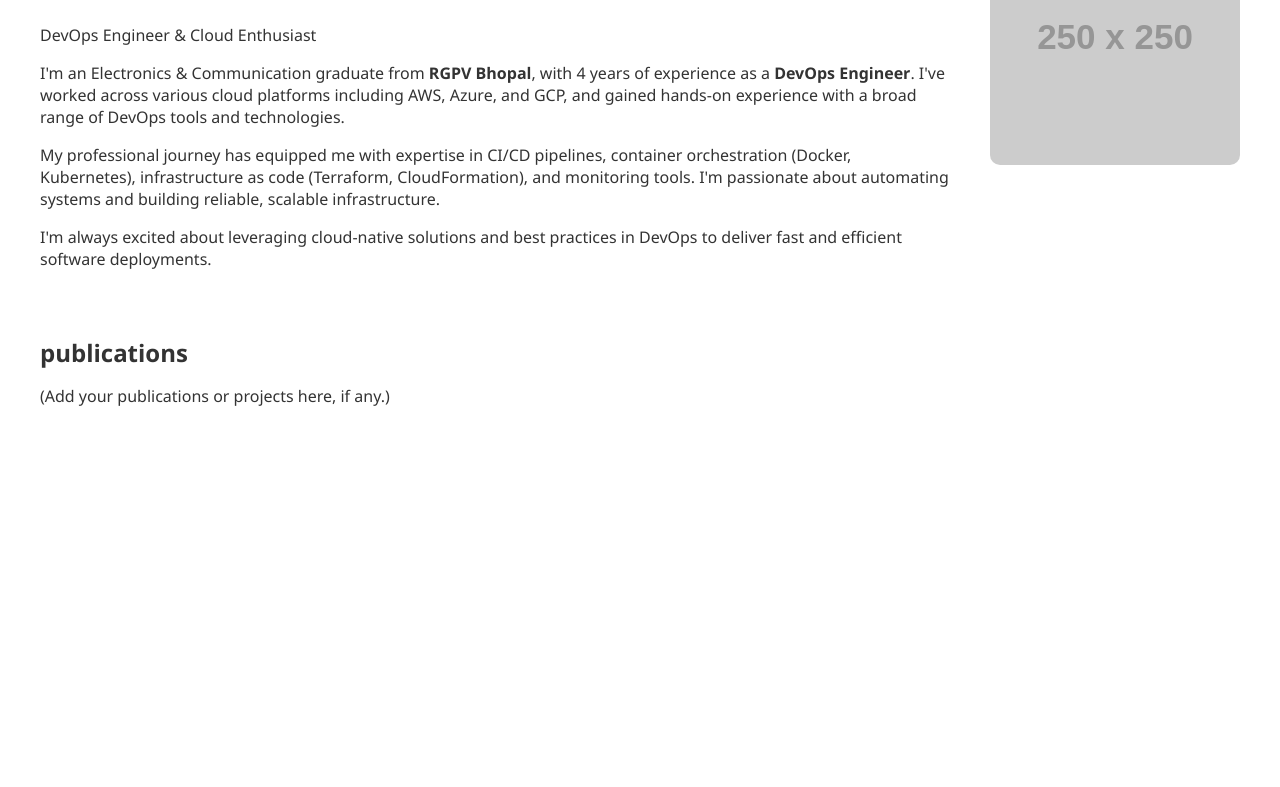
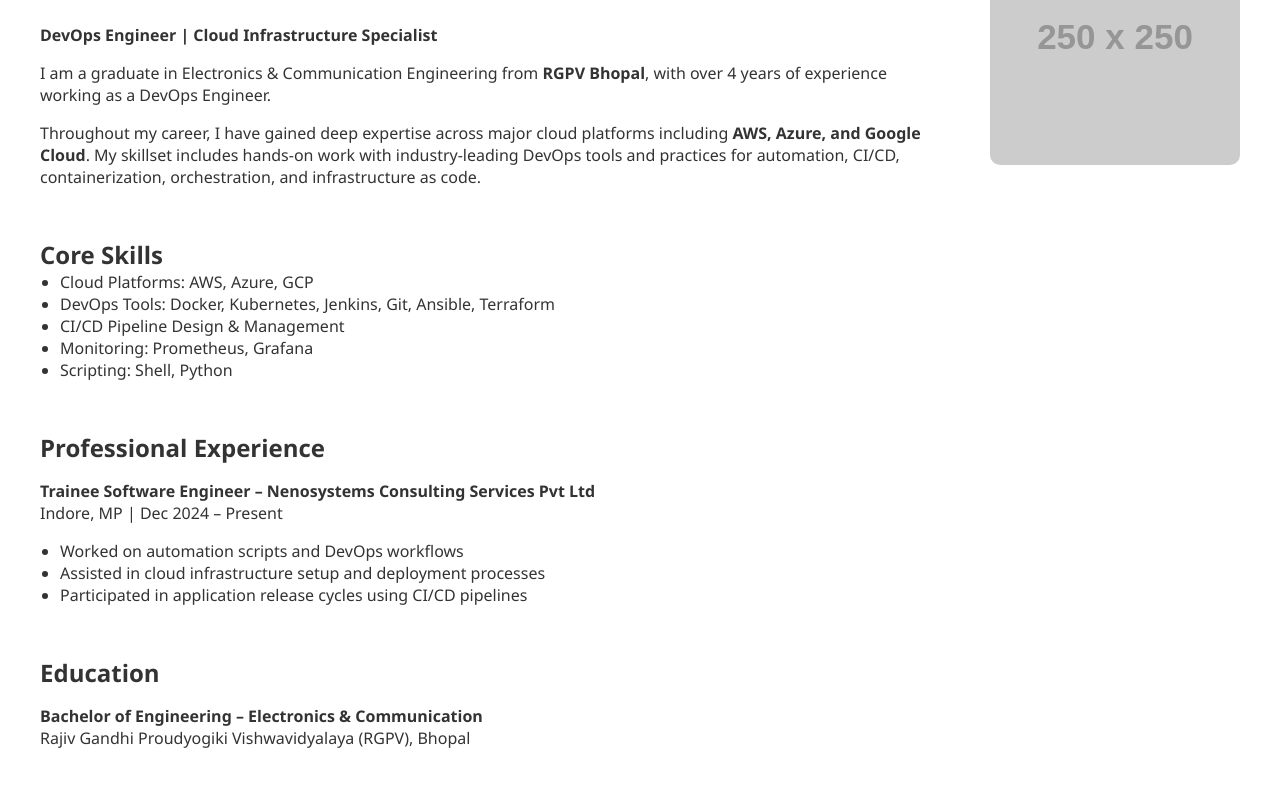
Before and after one commit to Vortexdude/nitin, a plain HTML site: page index.html in a window 1280 px wide. Shown: the part 125-912 px from the top of the page. Before the commit the page ends 800 px from the top, so only its background shows below. Drawn offline with Linux system fonts and the light colour scheme; placeholder pictures from the web are drawn by us.

Commit message:
Update index.html

```diff
--- a/index.html
+++ b/index.html
@@ -3,7 +3,7 @@
 <head>
   <meta charset="UTF-8">
   <meta name="viewport" content="width=device-width, initial-scale=1">
-  <title>Nitin Namdev</title>
+  <title>Nitin Namdev - DevOps Engineer</title>
   <style>
     body {
       font-family: 'Segoe UI', sans-serif;
@@ -40,6 +40,10 @@
       font-size: 1.5em;
       font-weight: bold;
     }
+    ul {
+      margin: 0;
+      padding-left: 20px;
+    }
   </style>
 </head>
 <body>
@@ -47,13 +51,33 @@
   <div class="container">
     <div class="text-section">
       <h1><span class="highlight">Nitin</span> Namdev</h1>
-      <p>DevOps Engineer & Cloud Enthusiast</p>
+      <p><strong>DevOps Engineer | Cloud Infrastructure Specialist</strong></p>
 
-      <p>I'm an Electronics & Communication graduate from <strong>RGPV Bhopal</strong>, with 4 years of experience as a <strong>DevOps Engineer</strong>. I've worked across various cloud platforms including AWS, Azure, and GCP, and gained hands-on experience with a broad range of DevOps tools and technologies.</p>
+      <p>I am a graduate in Electronics & Communication Engineering from <strong>RGPV Bhopal</strong>, with over 4 years of experience working as a DevOps Engineer.</p>
 
-      <p>My professional journey has equipped me with expertise in CI/CD pipelines, container orchestration (Docker, Kubernetes), infrastructure as code (Terraform, CloudFormation), and monitoring tools. I'm passionate about automating systems and building reliable, scalable infrastructure.</p>
+      <p>Throughout my career, I have gained deep expertise across major cloud platforms including <strong>AWS, Azure, and Google Cloud</strong>. My skillset includes hands-on work with industry-leading DevOps tools and practices for automation, CI/CD, containerization, orchestration, and infrastructure as code.</p>
 
-      <p>I'm always excited about leveraging cloud-native solutions and best practices in DevOps to deliver fast and efficient software deployments.</p>
+      <div class="section-title">Core Skills</div>
+      <ul>
+        <li>Cloud Platforms: AWS, Azure, GCP</li>
+        <li>DevOps Tools: Docker, Kubernetes, Jenkins, Git, Ansible, Terraform</li>
+        <li>CI/CD Pipeline Design & Management</li>
+        <li>Monitoring: Prometheus, Grafana</li>
+        <li>Scripting: Shell, Python</li>
+      </ul>
+
+      <div class="section-title">Professional Experience</div>
+      <p><strong>Trainee Software Engineer – Nenosystems Consulting Services Pvt Ltd</strong><br>
+      Indore, MP | Dec 2024 – Present</p>
+      <ul>
+        <li>Worked on automation scripts and DevOps workflows</li>
+        <li>Assisted in cloud infrastructure setup and deployment processes</li>
+        <li>Participated in application release cycles using CI/CD pipelines</li>
+      </ul>
+
+      <div class="section-title">Education</div>
+      <p><strong>Bachelor of Engineering – Electronics & Communication</strong><br>
+      Rajiv Gandhi Proudyogiki Vishwavidyalaya (RGPV), Bhopal</p>
     </div>
 
     <div class="image-section">
@@ -61,8 +85,5 @@
     </div>
   </div>
 
-  <div class="section-title">publications</div>
-  <p>(Add your publications or projects here, if any.)</p>
-
 </body>
 </html>
```
